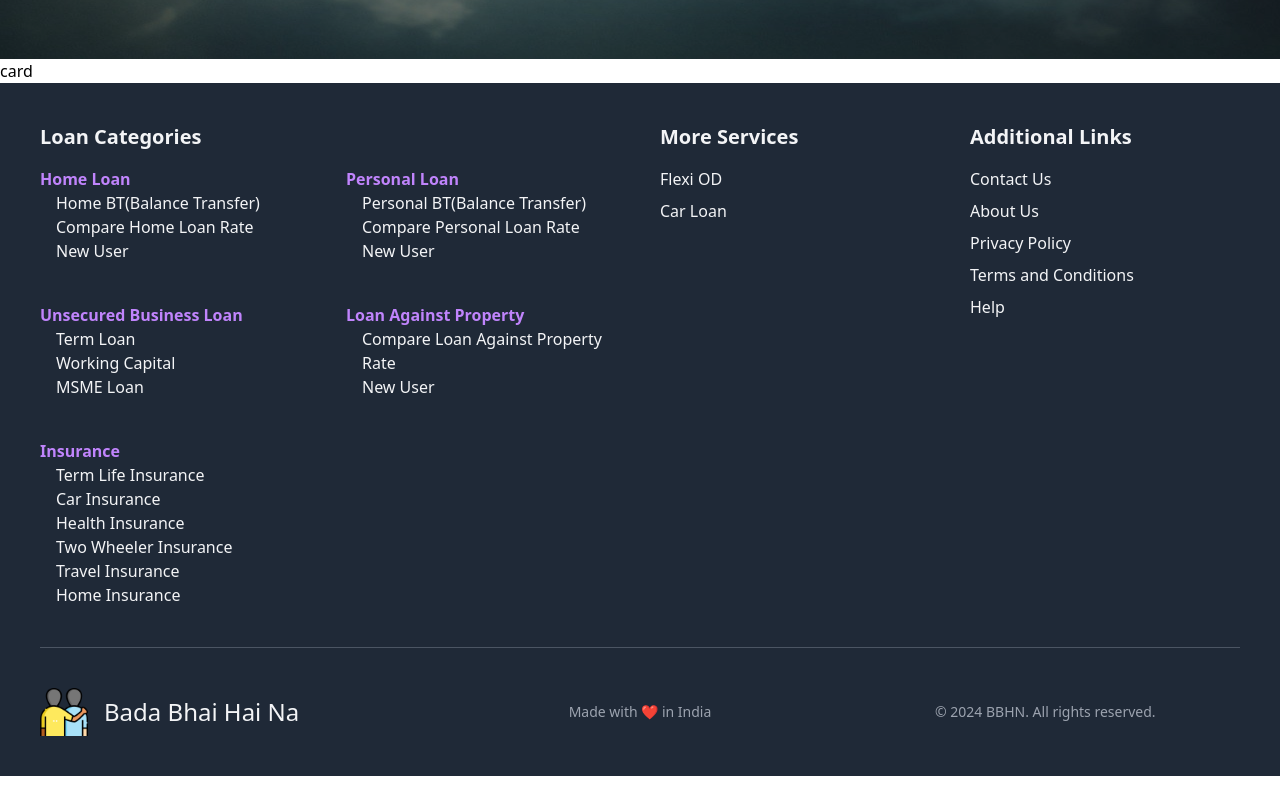
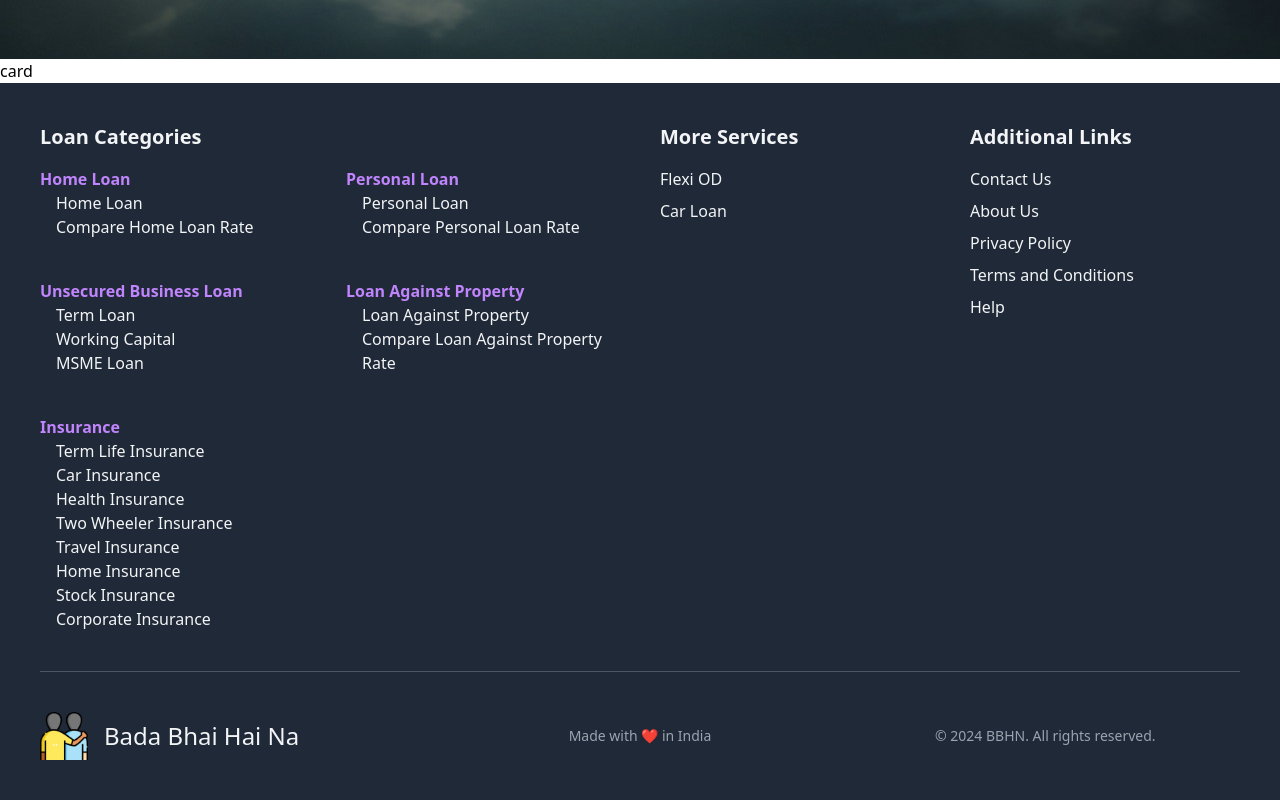
Before and after one commit to Mayank-rj/badabhaihaina, a React (Vite) app: page / in a window 1280 px wide. Shown: the part 607-1407 px from the top of the page. Before the commit the page ends 1383 px from the top, so only its background shows below. Built offline with nearby package versions, Linux system fonts and the light colour scheme.

Commit message:
menu data changed

```diff
--- a/src/assets/menuData.js
+++ b/src/assets/menuData.js
@@ -1,36 +1,26 @@
 export const menuData = {
   "Home Loan": [
     {
-      label: "Home BT(Balance Transfer)",
-      description: "All the latest updates about Home BT in one place.",
-      path: "/home-bt",
+      label: "Home Loan",
+      description: "All the latest updates about Home Loan in one place.",
+      path: "/home-loan",
     },
     {
       label: "Compare Home Loan Rate",
       description: "Compare rates from multiple providers instantly.",
       path: "/compare-home-loan-rate",
     },
-    {
-      label: "New User",
-      description: "Get started with your first home loan application today.",
-      path: "/new-user-home-loan",
-    },
   ],
   "Personal Loan": [
     {
-      label: "Personal BT(Balance Transfer)",
+      label: "Personal Loan",
       description: "Transfer your personal loan at lower interest rates.",
-      path: "/personal-bt",
+      path: "/personal-loan",
     },
     {
       label: "Compare Personal Loan Rate",
       description: "Find the best personal loan rates tailored to you.",
       path: "/compare-personal-loan-rate",
-    },
-    {
-      label: "New User",
-      description: "Start your personal loan journey with our experts.",
-      path: "/new-user-personal-loan",
     },
   ],
   "Unsecured Business Loan": [
@@ -54,14 +44,15 @@
   ],
   "Loan Against Property": [
     {
+      label: "Loan Against Property",
+      description:
+        "Leverage your property for a loan with flexible repayment options.",
+      path: "/loan-against-property",
+    },
+    {
       label: "Compare Loan Against Property Rate",
       description: "Evaluate the best rates for loans against property.",
       path: "/compare-loan-against-property-rate",
-    },
-    {
-      label: "New User",
-      description: "Get assistance with your first loan against property.",
-      path: "/new-user-loan-against-property",
     },
   ],
   Insurance: [
@@ -97,5 +88,17 @@
       description: "Safeguard your home with reliable home insurance policies.",
       path: "/home-insurance",
     },
+    {
+      label: "Stock Insurance",
+      description:
+        "Protect your investments with comprehensive stock insurance plans.",
+      path: "/stock-insurance",
+    },
+    {
+      label: "Corporate Insurance",
+      description:
+        "Secure your business with tailored corporate insurance solutions.",
+      path: "/corporate-insurance",
+    },
   ],
 };
```
Also changed, not shown: src/main.jsx (+12 -20 lines).
